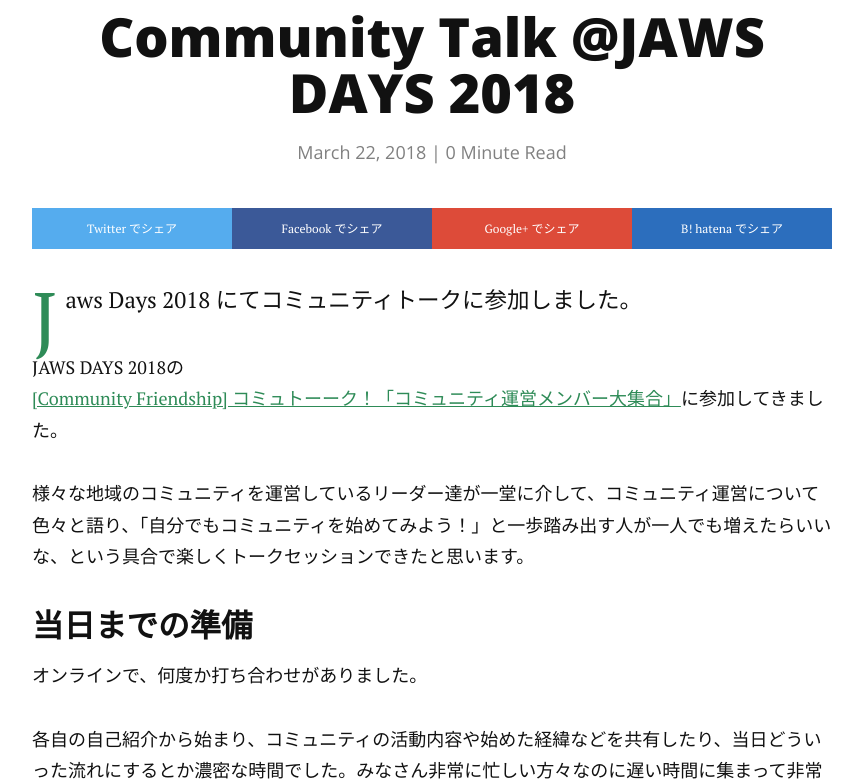
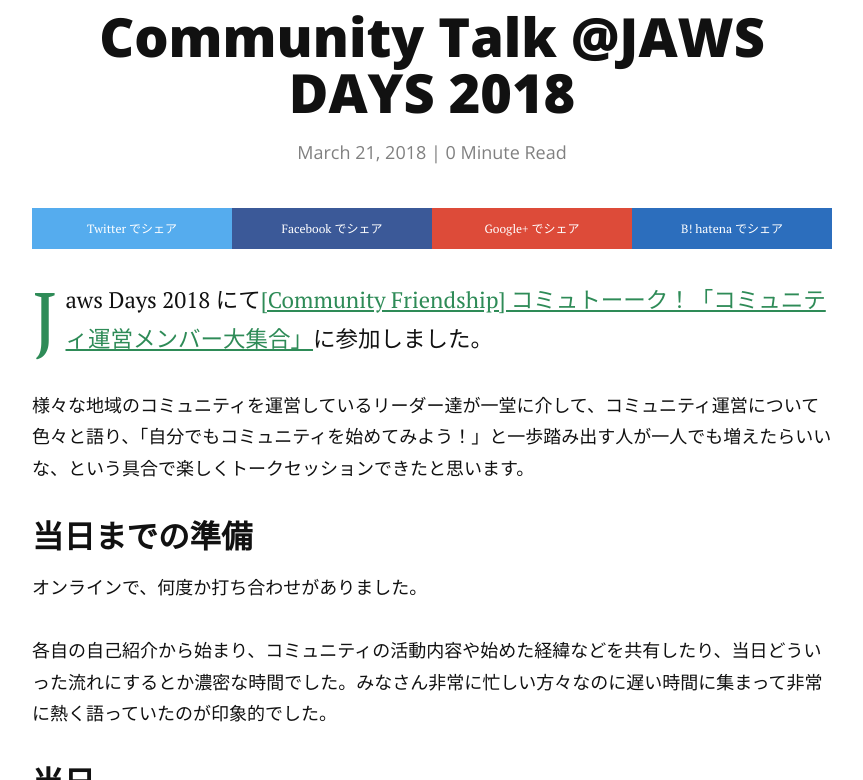
Before and after one commit to sfdgtokyo/sfdgtokyo.github.io, a Jekyll site: the page built from _posts/2018-03-21-jaws-days-2018.md, in a window 1280 px wide and 900 px high, scrolled down 516 px, cut to the strip 120-900 px from the top of the window. Shown: the whole strip, without its empty margins (208-1071 px from the left). Built offline with Jekyll 4.4.1, drawn with Linux system fonts in a browser that asks for light colours; nearby versions of some CDN libraries; comment, search, counter and statistics services are not loaded.

Commit message:
Change date and small fixes

```diff
--- a/_posts/2018-03-21-jaws-days-2018.md
+++ b/_posts/2018-03-21-jaws-days-2018.md
@@ -1,13 +1,11 @@
 ---
 layout: post
 title:  "Community Talk @JAWS DAYS 2018"
-date:   2018-03-22
-image: 2018-03-22-jawsdays2018.png
+date:   2018-03-21
+image: 2018-03-21-jawsdays2018.png
 ---
 
-<p class="intro"><span class="dropcap">J</span>aws Days 2018 にてコミュニティトークに参加しました。</p>
-
-JAWS DAYS 2018の<a href="https://jawsdays2018.jaws-ug.jp/session/1268/" target="\_blank">[Community Friendship] コミュトーーク！「コミュニティ運営メンバー大集合」</a>に参加してきました。
+<p class="intro"><span class="dropcap">J</span>aws Days 2018 にて<a href="https://jawsdays2018.jaws-ug.jp/session/1268/" target="\_blank">[Community Friendship] コミュトーーク！「コミュニティ運営メンバー大集合」</a>に参加しました。</p>
 
 様々な地域のコミュニティを運営しているリーダー達が一堂に介して、コミュニティ運営について色々と語り、「自分でもコミュニティを始めてみよう！」と一歩踏み出す人が一人でも増えたらいいな、という具合で楽しくトークセッションできたと思います。
 
```
Also changed, not shown: 2 other files.
